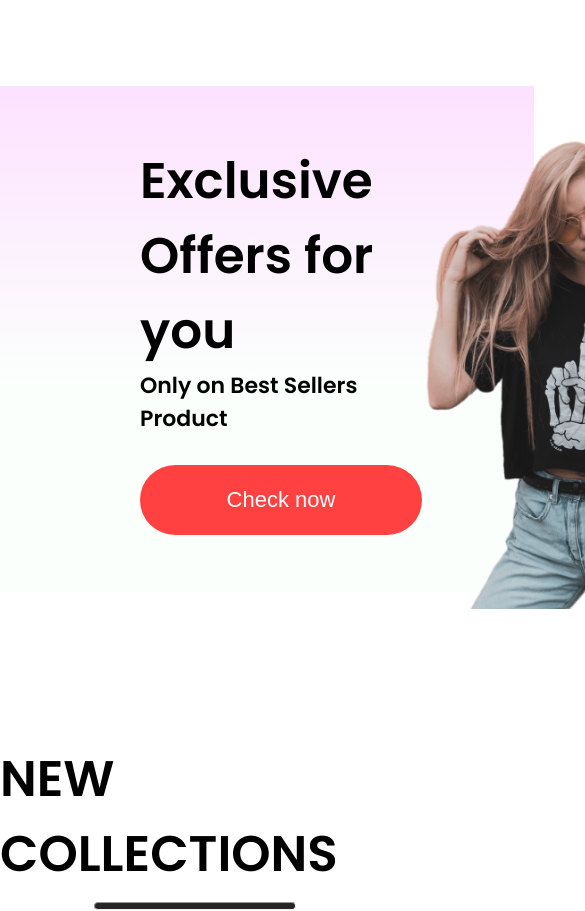
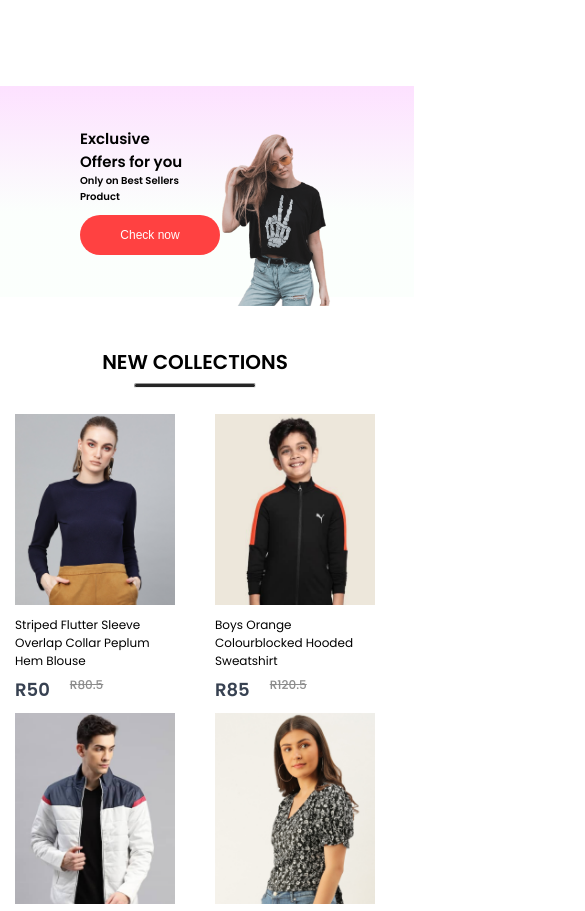
Before and after one commit to Lati-byte/e-commerce-site-front-end, a React (Create React App) app: page / in a window 390 px wide. Shown: the part 1340-2251 px from the top of the page, 585 px wide, since content can reach past the window. Built offline with nearby package versions, Linux system fonts and the light colour scheme.

Commit message:
Made the components responsive

```diff
--- a/src/Components/NewCollections/NewCollections.css
+++ b/src/Components/NewCollections/NewCollections.css
@@ -22,3 +22,57 @@
     margin-top: 50px;
     gap: 30px;
 }
+
+
+@media(max-width:1280px){
+    .newcollections h1{
+        font-size: 40px;
+    }
+    .newcollections hr{
+        width: 160px;
+        height: 4px;
+    }
+    .collections{
+        gap: 5px;
+        margin-top: 30px;
+    }
+}
+
+@media(max-width:1024px){
+    .newcollections h1{
+        font-size: 30px;
+    }
+    .newcollections hr{
+        width: 120px;
+        height: 3px;
+    }
+    .collections{
+        gap: 15px;
+        margin-top: 20px;
+        padding-right: 30px;
+    }
+}
+@media(max-width:800px){
+    .newcollections{
+        gap: 6px;
+    }
+    .newcollections h1{
+        font-size: 20px;
+    }
+    .newcollections hr{
+        width: 120px;
+        height: 3px;
+    }
+    .collections{
+        gap: 15px;
+        padding-right: 30px;
+    }
+}
+
+@media(max-width:500px){
+    .collections{
+        display: grid;
+        grid-template-columns: 1fr 1fr;
+        gap:10px;
+    }
+}
--- a/src/Components/NewsLetter/NewsLetter.css
+++ b/src/Components/NewsLetter/NewsLetter.css
@@ -48,3 +48,107 @@
     color: white;
     cursor: pointer;
 }
+
+@media(max-width:1280px){
+    .newsletter{
+        gap: 20px;
+        padding: 0px 80px;
+        margin-bottom: 120px;
+    }
+    .newsletter h1{
+        font-size: 36px;
+    }
+    .newsletter p{
+        font-size: 16px;
+    }
+    .newsletter div{
+        width: 600px;
+        height: 60px ;
+    }
+    .newsletter div input{
+        width: 400px;
+    }
+    .newsletter div button{
+        width: 160px;
+        height: 60px;
+    }
+}
+@media(max-width:1024px){
+    .newsletter{
+        margin-bottom: 60px;
+    }
+    .newsletter h1{
+        font-size: 36px;
+    }
+    .newsletter p{
+        font-size: 16px;
+    }
+    .newsletter div{
+        width: 500px;
+        height: 50px ;
+    }
+    .newsletter div input{
+        width: 300px;
+        font-size: 14px;
+    }
+    .newsletter div button{
+        width: 120px;
+        height: 50px;
+        font-size: 14px;
+    }
+}
+@media(max-width:800px){
+    .newsletter{
+        margin-bottom: 60px;
+        height: 30vh;
+    }
+    .newsletter h1{
+        font-size: 25px;
+    }
+    .newsletter p{
+        font-size: 16px;
+    }
+    .newsletter div{
+        width: 500px;
+        height: 50px ;
+    }
+    .newsletter div input{
+        width: 300px;
+        font-size: 14px;
+    }
+    .newsletter div button{
+        width: 120px;
+        height: 50px;
+        font-size: 14px;
+    }
+}
+
+@media(max-width:500px){
+    .newsletter{
+        height: 25vh;
+        width: 100%;
+        padding: 0;
+        gap: 15px;
+    }
+    .newsletter h1{
+        font-size: 18px;
+    }
+    .newsletter p{
+        font-size: 13px;
+        max-width: 200px;
+        text-align: center;
+    }
+    .newsletter div{
+        width: 400px;
+        height: 40px ;
+    }
+    .newsletter div input{
+        width: 200px;
+        font-size: 13px;
+    }
+    .newsletter div button{
+        width: 100px;
+        height: 40px;
+        font-size: 13px;
+    }
+}
--- a/src/Components/Offers/Offers.css
+++ b/src/Components/Offers/Offers.css
@@ -47,3 +47,77 @@
     width: auto;
     height: 490px;
 }
+
+@media(max-width:1280px){
+    .offers{
+        margin-bottom: 120px;
+    }
+    .offers-right img{
+        height: 400px;
+    }
+}
+
+@media(max-width:1024px){
+    .offers{
+        padding: 0px 80px;
+        margin-bottom: 120px;
+        height: 40vh;
+    }
+    .offers-left h1{
+        font-size: 40px;
+    }
+    .offers-left p{
+        font-size: 18px;
+    }
+    .offers-right img{
+        height: 300px;
+    }
+    .offers-left button{
+        width: 220px;
+        height: 50px;
+        font-size: 18px;
+    }
+}
+@media(max-width:800px){
+    .offers{
+        padding: 0px 80px;
+        margin-bottom: 60px;
+        height: 40vh;
+    }
+    .offers-left h1{
+        font-size: 30px;
+    }
+    .offers-left p{
+        font-size: 18px;
+    }
+    .offers-right img{
+        height: 230px;
+    }
+    .offers-left button{
+        width: 220px;
+        height: 40px;
+        font-size: 15px;
+    }
+}
+
+@media(max-width:500px){
+    .offers{
+        margin-bottom: 50px;
+        height: 25vh;
+    }
+    .offers-left h1{
+        font-size: 15px;
+    }
+    .offers-left p{
+        font-size: 10px;
+    }
+    .offers-right img{
+        height: 180px;
+    }
+    .offers-left button{
+        width: 140px;
+        height: 40px;
+        font-size: 12px;
+        margin-top: 10px;
+    }
+}
--- a/src/Pages/CSS/ShopCategory.css
+++ b/src/Pages/CSS/ShopCategory.css
@@ -10,9 +10,15 @@
     align-items: center;
 }
 .shopcategory-sort{
+    gap: 5px;
+    align-items: center;
+    display: flex;
     padding: 10px 20px;
     border-radius: 40px;
     border: 1px solid #888;
+}
+.shopcategory-sort img{
+height: 10px;
 }
 .shopcategory-indexsort p span{
     font-weight: 600;
@@ -37,3 +43,58 @@
     font-size: 18px;
     font-weight: 500;
 }
+
+@media(max-width:1280px){
+    .shopcategory-banner{
+        margin:20px auto;
+        width:90%;
+    }
+    .shopcategory-indexsort{
+        width: 90%;
+        margin: auto;
+    }
+    .shopcategory-sort{
+        padding: 5px 10px;
+        font-size: 12px;
+    }
+    .shopcategory-indexsort p{
+        font-size: 12px;
+    }
+    .shopcategory-products{
+        width: 90%;
+        margin: 10px auto;
+        row-gap: 40px;
+        padding-right: 40px;
+    }
+    .shopcategory-products .item{
+        margin:auto;
+    }
+    .shopcategory-loadmore{
+        margin: 0px auto;
+        width: 200px;
+        height: 60px;
+        font-size: 16px;
+    }
+}
+
+@media(max-width:800px) {
+    .shopcategory-banner{
+        padding-left: 10px;
+        width:95%;
+    }
+    .shopcategory-products{
+        width: 95%;
+    }
+    .shopcategory-loadmore{
+        margin: 100px auto;
+        width: 200px;
+        height: 60px;
+        font-size: 16px;
+    }
+}
+
+@media(max-width:500px) {
+    .shopcategory-products{
+        grid-template-columns: 1fr 1fr;
+    }
+}
--- a/src/Pages/ShopCategory.jsx
+++ b/src/Pages/ShopCategory.jsx
@@ -22,6 +22,7 @@
           <span>Showing 1-12</span> out of 36 products
         </p>
         <div className="shopcategory-sort">
+          <p>Sort by</p>
           <img src={dropdown_icon} alt="sort" />
         </div>
       </div>
```
